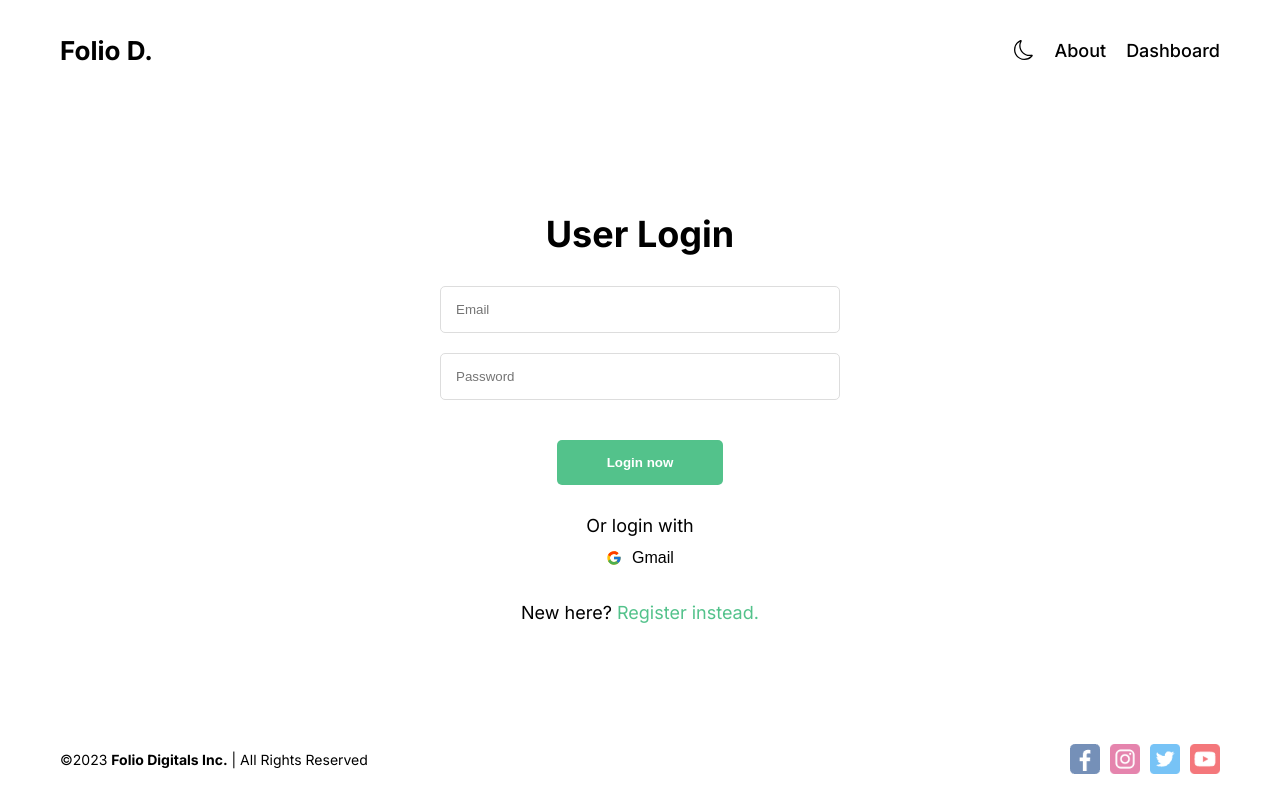
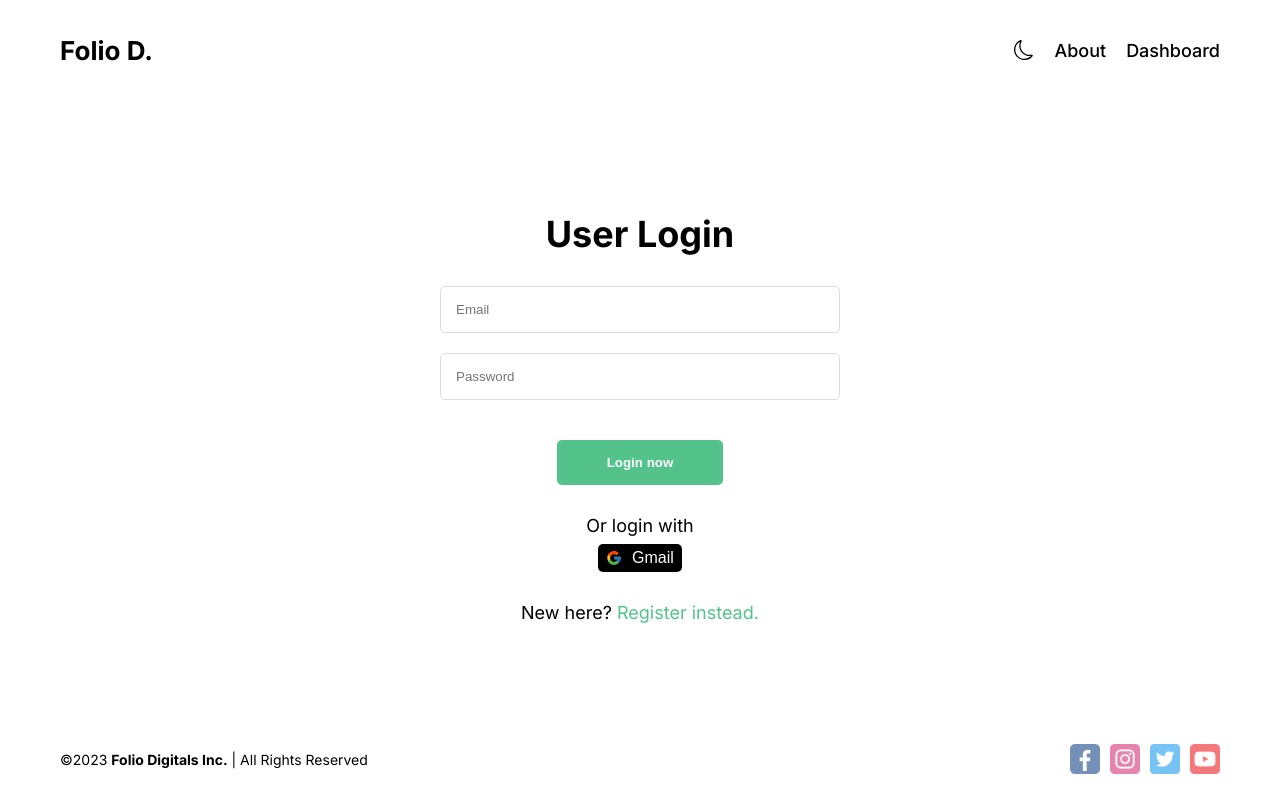
Before and after one commit to cikezmedia/nextblog, a Next.js app: page /dashboard/login in a window 1280 px wide. Built offline with nearby package versions, Linux system fonts and the light colour scheme; no server answers; a web font is replaced by a local one.

Commit message:
updated google login button

```diff
--- a/src/app/dashboard/(auth)/login/page.module.css
+++ b/src/app/dashboard/(auth)/login/page.module.css
@@ -63,6 +63,10 @@
   font-size: 1.6rem;
   cursor: pointer;
 }
+[data-theme='light'] .gmail > button {
+  background-color: black;
+  color: white;
+}
 .link {
   color: #53c28b;
 }
--- a/src/app/dashboard/(auth)/register/page.jsx
+++ b/src/app/dashboard/(auth)/register/page.jsx
@@ -24,7 +24,6 @@ const Register = () => {
     try {
       const res = await axios.post('/api/auth/register', options);
       res.status === 201 && router.push('/dashboard/login');
-      console.log(res);
     } catch (error) {
       setErr(true);
     }
--- a/src/app/dashboard/(auth)/register/post.module.css
+++ b/src/app/dashboard/(auth)/register/post.module.css
@@ -59,6 +59,10 @@
   font-size: 1.6rem;
   cursor: pointer;
 }
+[data-theme='light'] .gmail > button {
+  background-color: black;
+  color: white;
+}
 .link {
   color: #53c28b;
 }
```
